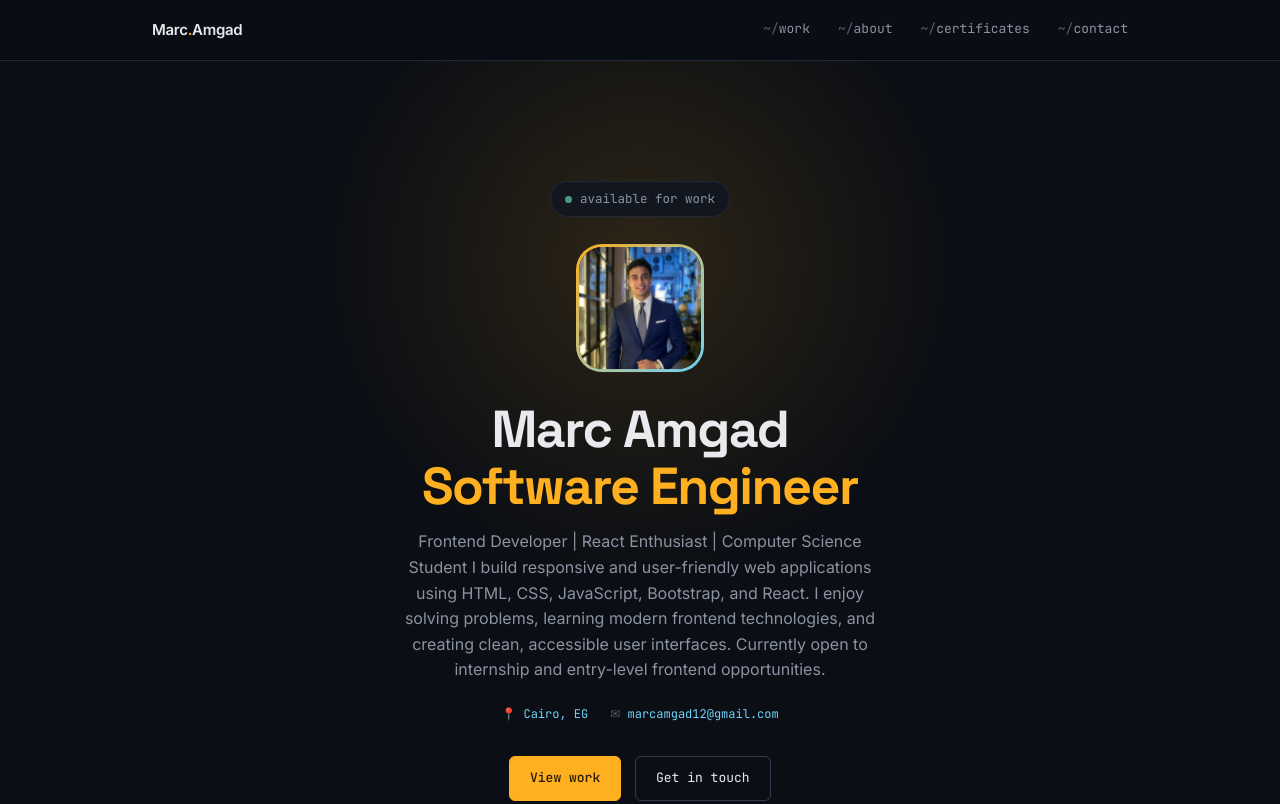
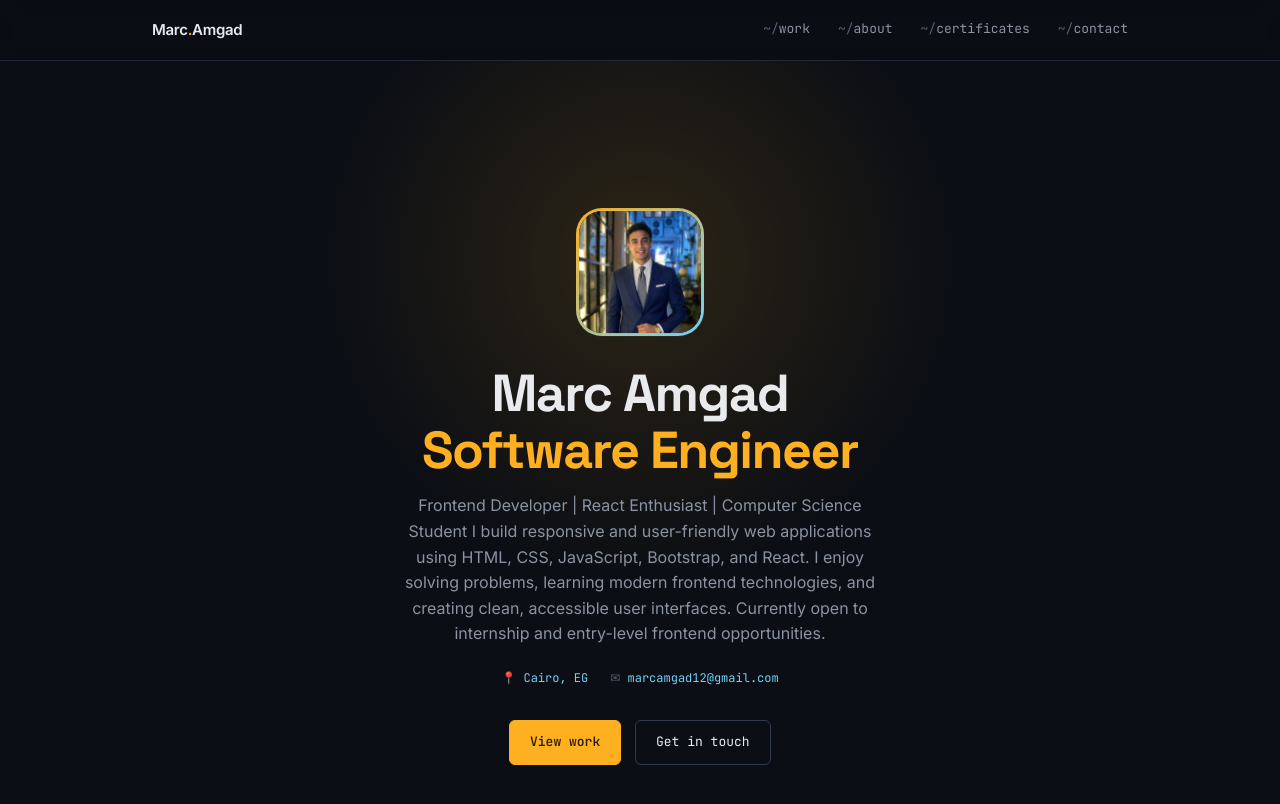
Before and after one commit to marc122005/My-Portfolio12, a plain HTML site: page index.html in a window 1280 px wide. Shown: the top 804 px of the page. Drawn offline with Linux system fonts and the light colour scheme.

Commit message:
Update index.html

```diff
--- a/index.html
+++ b/index.html
@@ -39,7 +39,6 @@
     <div class="hero-glow" id="heroGlow"></div>
     <div class="wrap hero-inner">
 
-      <div class="eyebrow"><span class="live-dot"></span> available for work</div>
 
       <div class="avatar-wrap">
         <img src="img/my-photo.jpeg" alt="Photo of Marc Amgad">
```
